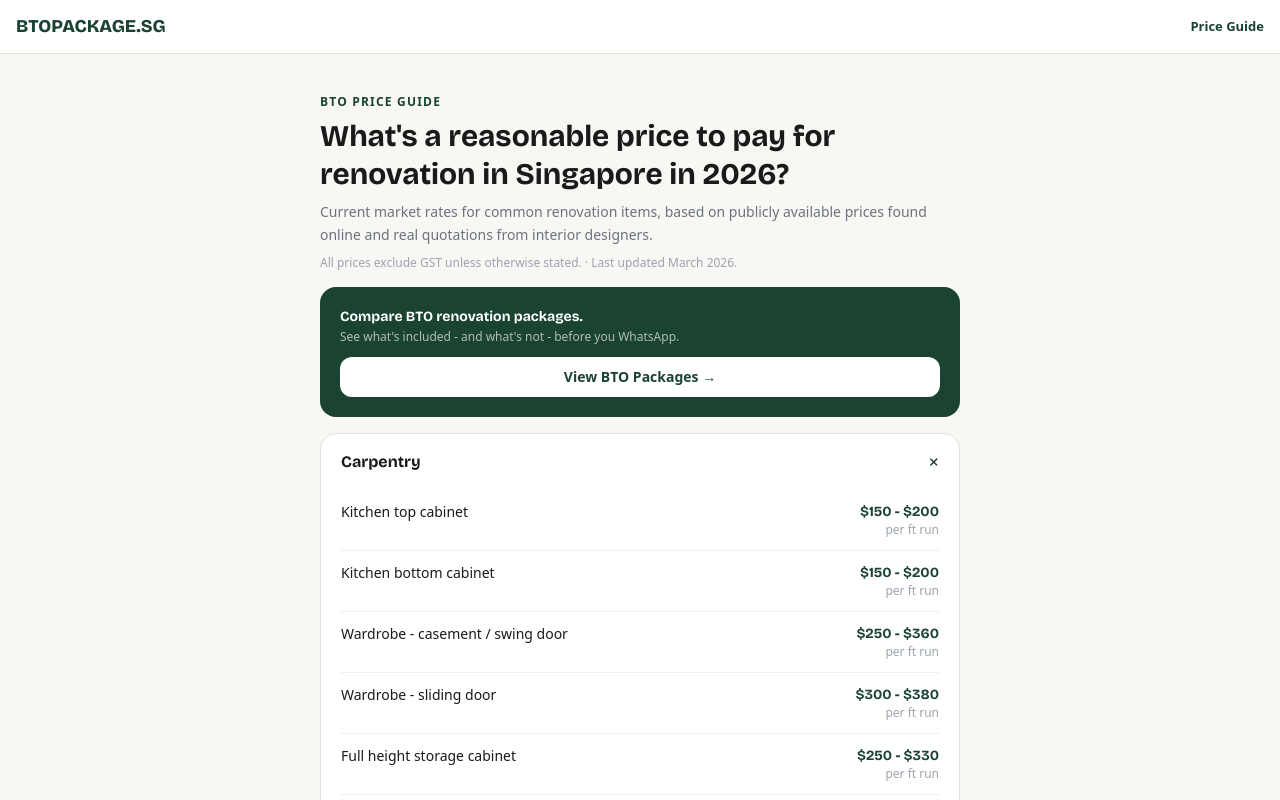
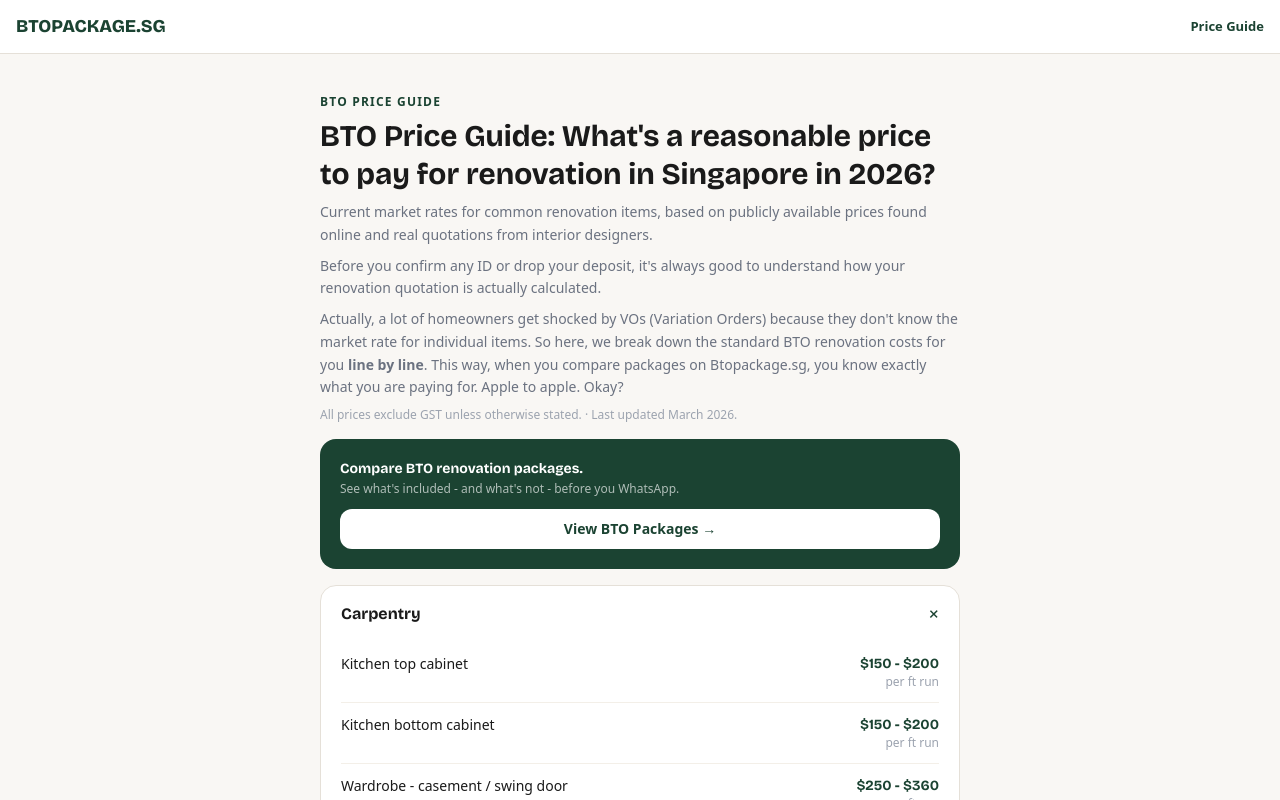
Before and after one commit to chylerbot-beep/btopackage, a Next.js app: page /price-guide in a window 1280 px wide. Shown: the top 800 px of the page. Built offline with nearby package versions, Linux system fonts and the light colour scheme.

Commit message:
Update Price Guide hero copy

```diff
--- a/app/price-guide/PriceGuideClient.tsx
+++ b/app/price-guide/PriceGuideClient.tsx
@@ -145,11 +145,23 @@ export default function PriceGuideClient() {
           className="mb-2 text-3xl font-bold leading-tight text-[#1A1A1A]"
           style={{ fontFamily: 'var(--font-bricolage-grotesque)' }}
         >
-          What&apos;s a reasonable price to pay for renovation in Singapore in 2026?
+          BTO Price Guide: What&apos;s a reasonable price to pay for renovation in Singapore in
+          2026?
         </h1>
         <p className="mb-2 text-sm leading-relaxed text-[#6B7280]">
           Current market rates for common renovation items, based on publicly available prices
           found online and real quotations from interior designers.
+        </p>
+        <p className="mb-2 text-sm leading-relaxed text-[#6B7280]">
+          Before you confirm any ID or drop your deposit, it&apos;s always good to understand how
+          your renovation quotation is actually calculated.
+        </p>
+        <p className="mb-2 text-sm leading-relaxed text-[#6B7280]">
+          Actually, a lot of homeowners get shocked by VOs (Variation Orders) because they
+          don&apos;t know the market rate for individual items. So here, we break down the
+          standard BTO renovation costs for you <strong>line by line</strong>. This way, when you
+          compare packages on Btopackage.sg, you know exactly what you are paying for. Apple to
+          apple. Okay?
         </p>
         <p className="text-xs text-[#9CA3AF]">
           All prices exclude GST unless otherwise stated. · Last updated March 2026.
```
